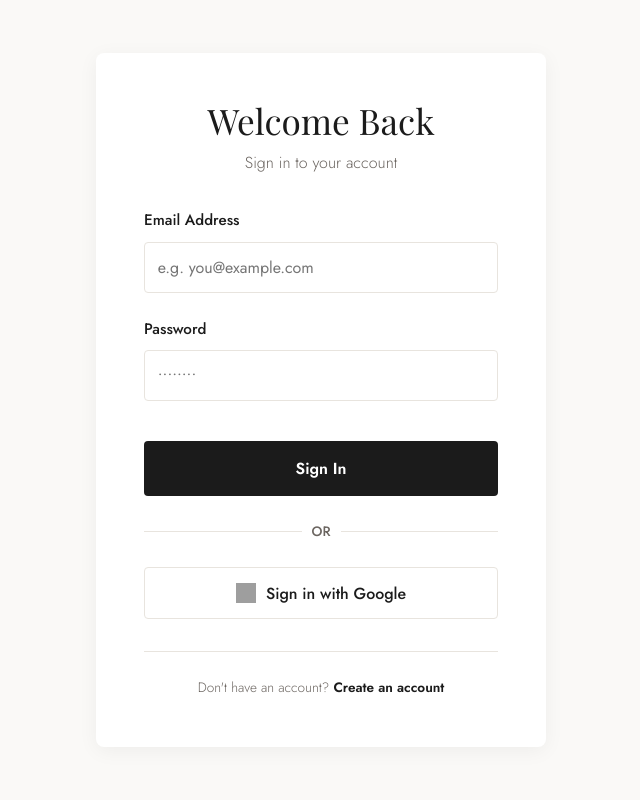
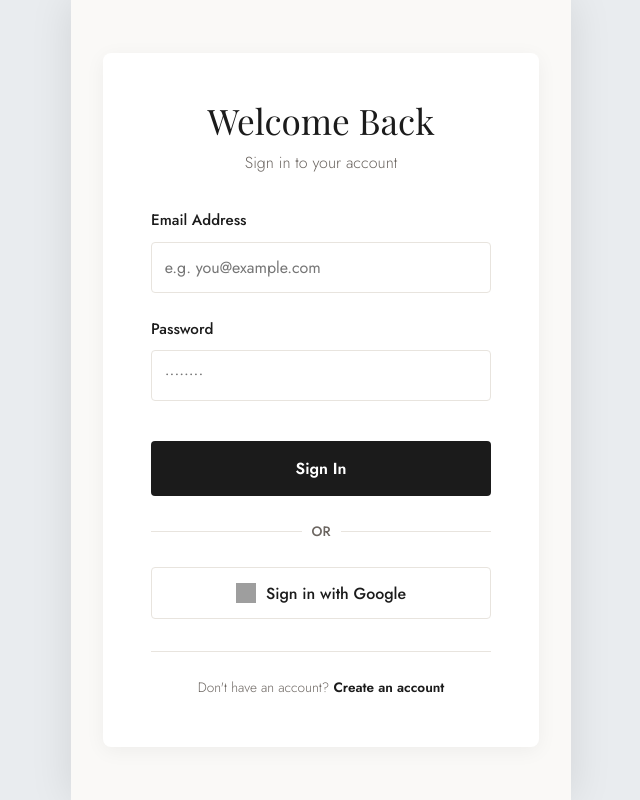
Before and after one commit to ChanduInjumalla/bablu-resin-arts-ecommerce, a React (Vite) app: page /login in a window 1280 px wide. Shown: the whole page, without its empty margins (319-959 px from the left). Built offline with nearby package versions, Linux system fonts and the light colour scheme; no server answers; the database is empty; grey boxes are pictures that could not be loaded; a web font is replaced by a local one.

Commit message:
UX: Constrain mobile layout to 500px on wide screens to prevent ugly stretching

```diff
--- a/src/App.jsx
+++ b/src/App.jsx
@@ -35,14 +35,15 @@ const LoadingFallback = () => (
   </div>
 );
 
-function App() {
+import { useLocation } from 'react-router-dom';
+
+const MainContent = () => {
+  const location = useLocation();
+  const isAdmin = location.pathname.startsWith('/admin');
+
   return (
-    <AuthProvider>
-      <ShopProvider>
-        <Router>
-        <DynamicTitle />
-      <div className="app">
-        <Header />
+    <div className={`app ${isAdmin ? 'admin-mode' : 'shop-mode'}`}>
+      {!isAdmin && <Header />}
 
       <main>
         <Suspense fallback={<LoadingFallback />}>
@@ -69,10 +70,20 @@ function App() {
         </Suspense>
       </main>
 
-        <Footer />
-        <WhatsAppButton />
-        <CartDrawer />
+      {!isAdmin && <Footer />}
+      {!isAdmin && <WhatsAppButton />}
+      {!isAdmin && <CartDrawer />}
     </div>
+  );
+};
+
+function App() {
+  return (
+    <AuthProvider>
+      <ShopProvider>
+        <Router>
+          <DynamicTitle />
+          <MainContent />
         </Router>
       </ShopProvider>
     </AuthProvider>
--- a/src/index.css
+++ b/src/index.css
@@ -300,3 +300,49 @@ html {
     padding-top: 1rem;
   }
 }
+
+/* ===================================================================
+   MOBILE-APP DESKTOP WRAPPER
+   (Prevents the mobile layout from stretching on wide screens like laptops
+    or phones in "Desktop site" mode)
+   =================================================================== */
+@media (min-width: 501px) {
+  .shop-mode {
+    max-width: 500px;
+    margin: 0 auto;
+    position: relative;
+    background: white;
+    min-height: 100vh;
+    box-shadow: 0 0 40px rgba(0,0,0,0.1);
+    overflow-x: hidden;
+  }
+
+  body:has(.shop-mode) {
+    background-color: #e9ecef;
+  }
+
+  /* Constrain fixed elements to the 500px container */
+  .shop-mode .header {
+    width: 500px !important;
+    left: 50% !important;
+    transform: translateX(-50%) !important;
+  }
+
+  .shop-mode .cart-drawer.open {
+    right: calc(50% - 250px) !important;
+  }
+
+  .shop-mode .cart-drawer-overlay {
+    width: 500px !important;
+    left: 50% !important;
+    transform: translateX(-50%) !important;
+  }
+
+  .shop-mode .whatsapp-float {
+    right: calc(50% - 230px) !important;
+  }
+
+  .shop-mode .scroll-btn {
+    right: calc(50% - 230px) !important;
+  }
+}
```
Lines whose indentation alone changed are shown as unchanged.
